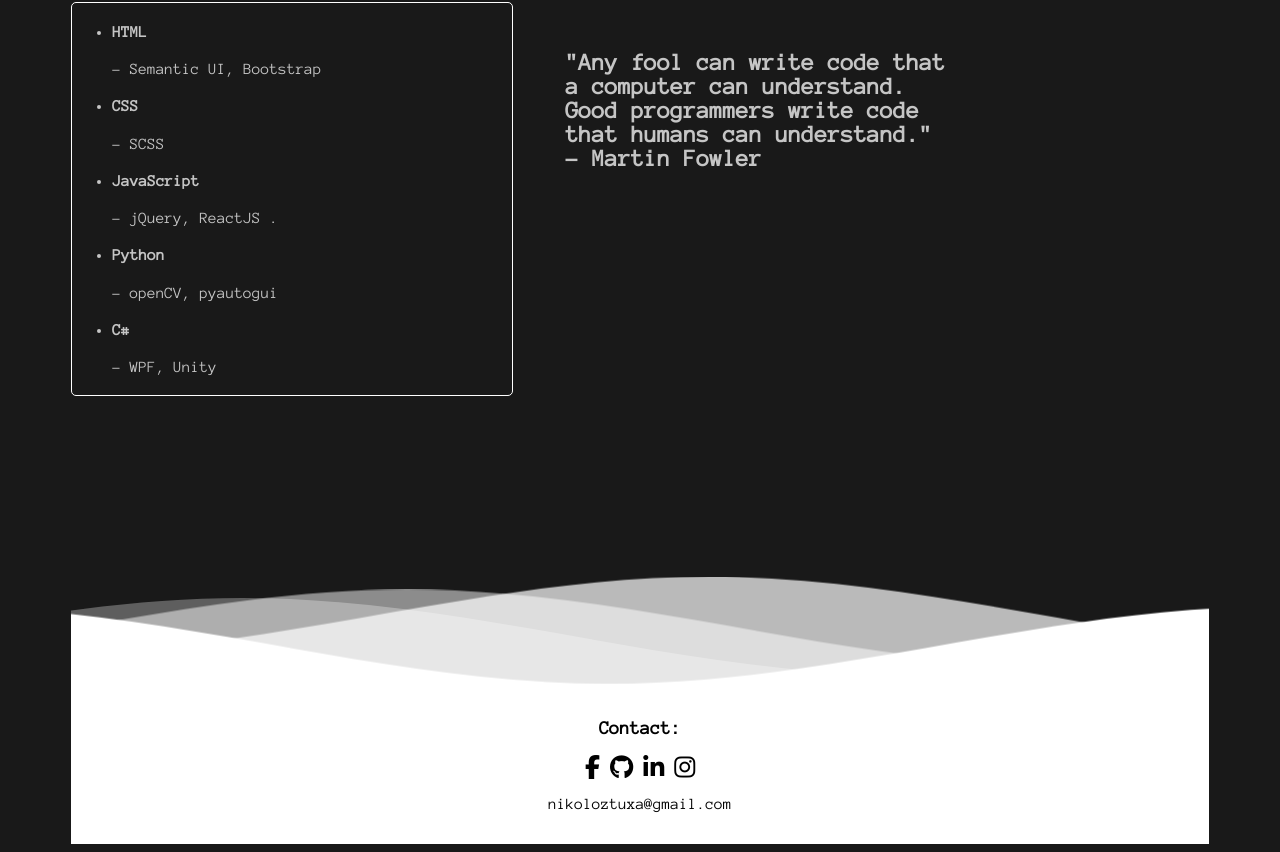
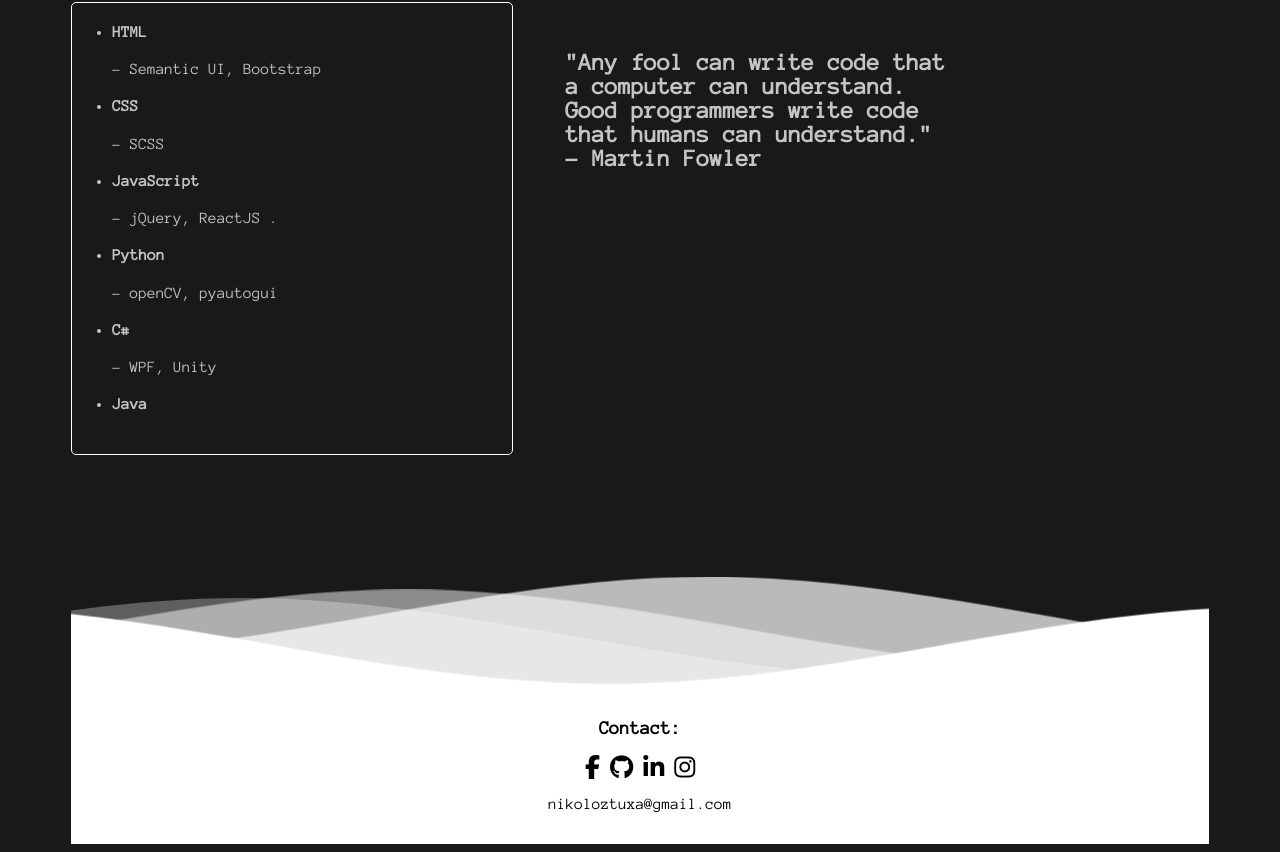
Before and after one commit to Tuxa4Life/PersonalWebisite, a React (Create React App) app: page / in a window 1280 px wide. Shown: the part 1876-2728 px from the top of the page. Built offline with nearby package versions, Linux system fonts and the light colour scheme.

Commit message:
Update App.jsx

```diff
--- a/src/App.jsx
+++ b/src/App.jsx
@@ -48,6 +48,7 @@ const App = () => {
                         <li><h4>JavaScript </h4> - jQuery, ReactJS .</li>
                         <li><h4>Python</h4> - openCV, pyautogui</li>
                         <li><h4>C#</h4> - WPF, Unity</li>
+                        <li><h4>Java</h4></li>
                     </ul>
                 </div>
                 <div className="quote">
```
